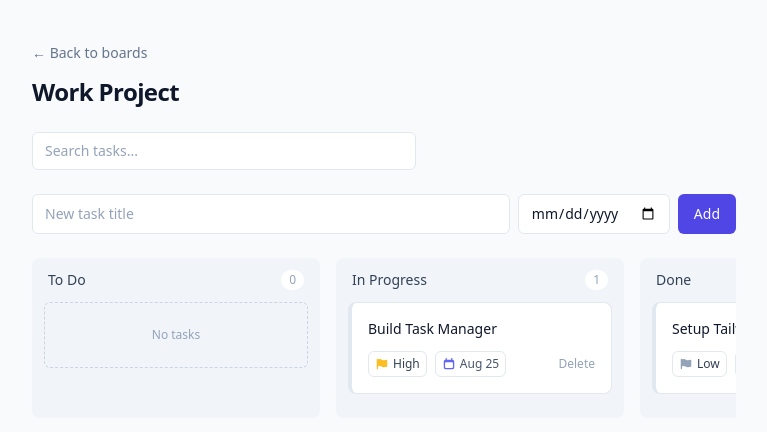
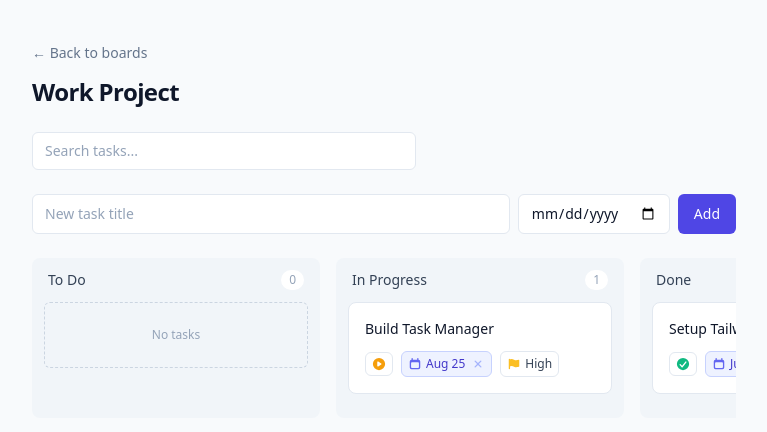
Before and after one commit to Purvjadh/TaskFlow, a React (Vite) app: page /board/1 in a window 1280 px wide. Shown: the top 432 px of the page, without its empty margins (256-1023 px from the left). Built offline with nearby package versions, Linux system fonts and the light colour scheme.

Commit message:
add start and due date features with clean UI

```diff
--- a/src/components/DatePickerField.jsx
+++ b/src/components/DatePickerField.jsx
@@ -1,45 +1,148 @@
 import { useState } from "react"
 import { DayPicker } from "react-day-picker"
-import { CalendarIcon } from "@heroicons/react/16/solid"
+import { CalendarIcon, NoSymbolIcon, XMarkIcon } from "@heroicons/react/16/solid"
 import Popover from "./Popover.jsx"
 
-function DatePickerField({ selectedDate, onDateChange }) {
-  const dateObj = selectedDate ? new Date(selectedDate) : undefined
-
-  function handleSelect(date) {
-   if (date) {
+function toISODate(date) {
   const year = date.getFullYear()
   const month = String(date.getMonth() + 1).padStart(2, "0")
   const day = String(date.getDate()).padStart(2, "0")
-    const formatted = `${year}-${month}-${day}`
+  return `${year}-${month}-${day}`
+}
+
+function formatShort(date) {
+  return date.toLocaleDateString("en-US", { month: "short", day: "numeric" })
+}
+
+function formatDisplay(date) {
+  return date.toLocaleDateString("en-US", { weekday: "short", month: "short", day: "numeric" })
+}
+
+function renderTriggerLabel(startDateObj, dateObj) {
+  if (startDateObj && dateObj) {
+    const sameMonth = startDateObj.getMonth() === dateObj.getMonth()
+    return sameMonth
+      ? `${formatShort(startDateObj)} - ${dateObj.getDate()}`
+      : `${formatShort(startDateObj)} - ${formatShort(dateObj)}`
+  }
+  if (dateObj) return formatShort(dateObj)
+  if (startDateObj) return `From ${formatShort(startDateObj)}`
+  return null
+}
+
+function DatePickerField({ selectedDate, onDateChange, startDate, onStartDateChange }) {
+  const [activeField, setActiveField] = useState("due")
+
+  const dateObj = selectedDate ? new Date(selectedDate) : undefined
+  const startDateObj = startDate ? new Date(startDate) : undefined
+
+  function handleSelect(date, close) {
+    if (!date) return
+    const formatted = toISODate(date)
+
+    if (activeField === "start") {
+      onStartDateChange(formatted)
+      setActiveField("due")
+    } else {
       onDateChange(formatted)
+      close()
     }
   }
 
-  function formatDisplay(date) {
-    return date.toLocaleDateString("en-US", { month: "short", day: "numeric" })
-  }
+  const triggerLabel = renderTriggerLabel(startDateObj, dateObj)
+  const hasAnyDate = Boolean(startDateObj || dateObj)
 
   return (
     <Popover
       trigger={
-        <button className="inline-flex items-center gap-1 px-1.5 py-1 rounded-md border border-slate-200 text-xs text-slate-600 hover:border-slate-300">
-          <CalendarIcon className={`w-3.5 h-3.5 ${dateObj ? "text-indigo-500" : "text-slate-300"}`} />
-          {dateObj && formatDisplay(dateObj)}
+        <button
+          className={`inline-flex items-center gap-1 px-1.5 py-1 rounded-md border text-xs font-medium whitespace-nowrap
+            ${hasAnyDate
+              ? "border-indigo-200 bg-indigo-50 text-indigo-700 hover:border-indigo-300"
+              : "border-slate-200 text-slate-400 hover:border-slate-300"}`}
+        >
+          <CalendarIcon className={`w-3.5 h-3.5 ${hasAnyDate ? "text-indigo-500" : "text-slate-300"}`} />
+          {triggerLabel}
+          {hasAnyDate && (
+            <XMarkIcon
+              className="w-3.5 h-3.5 ml-0.5 text-indigo-300 hover:text-red-500 cursor-pointer"
+              onClick={(e) => {
+                e.stopPropagation()
+                onDateChange(null)
+                onStartDateChange(null)
+              }}
+            />
+          )}
         </button>
       }
     >
       {(close) => (
+        <div className="w-80">
+
+          <div className="flex gap-2 p-3 border-b border-slate-100">
+
+            <div
+              onClick={() => setActiveField("start")}
+              className={`flex-1 flex items-center justify-between px-2 py-1.5 rounded-md border text-xs cursor-pointer
+                ${activeField === "start" ? "border-indigo-300 bg-indigo-50" : "border-slate-200"}`}
+            >
+              <span className={startDateObj ? "text-indigo-700 font-medium" : "text-slate-400"}>
+                {startDateObj ? formatDisplay(startDateObj) : "Start date"}
+              </span>
+              {startDateObj && (
+                <XMarkIcon
+                  className="w-3.5 h-3.5 text-slate-400 hover:text-red-500"
+                  onClick={(e) => { e.stopPropagation(); onStartDateChange(null) }}
+                />
+              )}
+            </div>
+
+            <div
+              onClick={() => setActiveField("due")}
+              className={`flex-1 flex items-center justify-between px-2 py-1.5 rounded-md border text-xs cursor-pointer
+                ${activeField === "due" ? "border-indigo-300 bg-indigo-50" : "border-slate-200"}`}
+            >
+              <span className={dateObj ? "text-indigo-700 font-medium" : "text-slate-400"}>
+                {dateObj ? formatDisplay(dateObj) : "Due date"}
+              </span>
+              {dateObj && (
+                <XMarkIcon
+                  className="w-3.5 h-3.5 text-slate-400 hover:text-red-500"
+                  onClick={(e) => { e.stopPropagation(); onDateChange(null) }}
+                />
+              )}
+            </div>
+
+          </div>
+
           <div className="p-2">
+            <p className="px-1 pb-1 text-xs font-medium text-slate-400">
+              Picking: {activeField === "start" ? "Start date" : "Due date"}
+            </p>
             <DayPicker
               mode="single"
-            selected={dateObj}
-            onSelect={(date) => {
-              handleSelect(date)
+              selected={activeField === "start" ? startDateObj : dateObj}
+              onSelect={(date) => handleSelect(date, close)}
+              className="text-sm"
+            />
+          </div>
+
+          {(dateObj || startDateObj) && (
+            <div className="border-t border-slate-100 px-2 py-1">
+              <button
+                onClick={() => {
+                  onDateChange(null)
+                  onStartDateChange(null)
                   close()
                 }}
-            className="text-sm"
-          />
+                className="w-full flex items-center gap-2 px-3 py-1.5 text-sm text-slate-500 hover:bg-slate-50 rounded"
+              >
+                <NoSymbolIcon className="w-4 h-4 text-slate-400" />
+                Clear all
+              </button>
+            </div>
+          )}
+
         </div>
       )}
     </Popover>
--- a/src/components/TaskCard.jsx
+++ b/src/components/TaskCard.jsx
@@ -1,32 +1,39 @@
-import { useContext,useState } from "react"
+
+import { useContext, useState } from "react"
 import TaskContext from "../context/TaskContext.jsx"
-import { FlagIcon } from "@heroicons/react/16/solid"
-import IconButton from "./IconButton.jsx"
+import { FlagIcon, TrashIcon } from "@heroicons/react/16/solid"
+import { CheckCircleIcon, ClockIcon, PlayCircleIcon } from "@heroicons/react/16/solid"
 import Popover from "./Popover.jsx"
 import { NoSymbolIcon } from "@heroicons/react/16/solid"
 import DatePickerField from "./DatePickerField.jsx"
 
-function TaskCard({task}){
-
-const [isEditing, setIsEditing] = useState(false)
-const [editedTitle, setEditedTitle] = useState(task.title)
-
-const{handleDelete,handlePriorityChange,handleStatusChange,handleEditTitle ,handleDueDateChange}=useContext(TaskContext)
+const STATUS_OPTIONS = [
+  { label: "To Do", icon: ClockIcon, color: "text-slate-400" },
+  { label: "In Progress", icon: PlayCircleIcon, color: "text-amber-500" },
+  { label: "Done", icon: CheckCircleIcon, color: "text-emerald-500" },
+]
 
 const PRIORITY_OPTIONS = [
-
   { label: "Urgent", color: "text-red-400" },
   { label: "High", color: "text-amber-400" },
   { label: "Normal", color: "text-blue-400" },
   { label: "Low", color: "text-slate-400" },
-
 ]
 
-// function getPriorityStyles(priority) {
-//   if (priority === "High") return { badge: "bg-red-50 text-red-700" }
-//   if (priority === "Medium") return { badge: "bg-amber-50 text-amber-700"}
-//   return { badge: "bg-emerald-50 text-emerald-700" }
-//   }
+const PILL = "inline-flex items-center gap-1 px-1.5 py-1 rounded-md border border-slate-200 text-xs text-slate-700 hover:border-slate-300 whitespace-nowrap"
+
+function TaskCard({ task }) {
+  const [isEditing, setIsEditing] = useState(false)
+  const [editedTitle, setEditedTitle] = useState(task.title)
+
+  const {
+    handleDelete,
+    handlePriorityChange,
+    handleStatusChange,
+    handleEditTitle,
+    handleDueDateChange,
+    handleStartDateChange
+  } = useContext(TaskContext)
 
   function isOverdue() {
     if (!task.dueDate) return false
@@ -41,11 +48,19 @@ const PRIORITY_OPTIONS = [
   }
 
   const currentPriority = PRIORITY_OPTIONS.find((p) => p.label === task.priority)
+  const currentStatus = STATUS_OPTIONS.find((s) => s.label === task.status) || STATUS_OPTIONS[0]
+  const StatusIcon = currentStatus.icon
 
-  //const priorityStyles = getPriorityStyles(task.priority)
+  return (
+    <div className="group relative bg-white border border-slate-200 rounded-lg p-4 mb-3 hover:shadow-sm transition-shadow">
 
-    return(
-         <div className={`bg-white border border-slate-200 border-l-4  rounded-lg p-4 mb-3`}>
+      <button
+        onClick={() => handleDelete(task.id)}
+        title="Delete task"
+        className="absolute top-3 right-3 p-1 rounded text-slate-300 hover:text-red-500 hover:bg-red-50 transition-colors opacity-0 group-hover:opacity-100"
+      >
+        <TrashIcon className="w-4 h-4" />
+      </button>
 
       {isEditing ? (
         <input
@@ -55,41 +70,57 @@ const PRIORITY_OPTIONS = [
           onBlur={handleSaveEdit}
           onKeyDown={(e) => e.key === "Enter" && handleSaveEdit()}
           autoFocus
-            className="text-sm font-medium text-slate-900 border border-indigo-300 rounded px-2 py-1 w-full focus:outline-none focus:ring-1 focus:ring-indigo-500"
+          className="text-sm font-medium text-slate-900 border border-indigo-300 rounded px-2 py-1 w-full pr-6 focus:outline-none focus:ring-1 focus:ring-indigo-500"
         />
       ) : (
         <h3
           onClick={() => setIsEditing(true)}
-            className="text-sm font-medium text-slate-900 cursor-pointer hover:text-indigo-600"
+          className="text-sm font-medium text-slate-900 cursor-pointer hover:text-indigo-600 pr-6"
         >
           {task.title}
         </h3>
       )}
 
-
-
-        {/* <span className={`inline-block text-xs font-medium px-2 py-0.5 rounded mt-2 ${priorityStyles.badge}`}>
-             {task.priority}
-        </span> */}
-
-
-
-
-        <div className="flex items-center gap-2 mt-3">
-        {/* <select
-            value={task.status}
-            onChange={(e) => handleStatusChange(task.id,e.target.value) }
-            className="text-xs border border-slate-200 rounded px-2 py-1 text-slate-700 focus:outline-none focus:ring-1 focus:ring-indigo-500"
-            >
-            <option value="To Do">To Do</option>
-            <option value="In Progress">In Progress</option>
-            <option value="Done">Done</option>
-        </select> */}
-
+      <div className="flex items-center gap-2 mt-3 flex-wrap">
 
         <Popover
           trigger={
-            <button className="inline-flex items-center gap-1  px-1.5 py-1  rounded-md border border-slate-200 text-xs text-slate-700 hover:border-slate-300">
+            <button className={PILL}>
+              <StatusIcon className={`w-3.5 h-3.5 ${currentStatus.color}`} />
+            </button>
+          }
+        >
+          {(close) => (
+            <div className="w-40 py-1">
+              <p className="px-3 py-1.5 text-xs font-medium text-slate-400">Status</p>
+              {STATUS_OPTIONS.map((option) => {
+                const OptIcon = option.icon
+                return (
+                  <button
+                    key={option.label}
+                    onClick={() => { handleStatusChange(task.id, option.label); close() }}
+                    className="w-full flex items-center gap-2 px-3 py-1.5 text-sm text-slate-700 hover:bg-slate-50"
+                  >
+                    <OptIcon className={`w-4 h-4 ${option.color}`} />
+                    {option.label}
+                    {task.status === option.label && <span className="ml-auto text-indigo-600">✓</span>}
+                  </button>
+                )
+              })}
+            </div>
+          )}
+        </Popover>
+
+        <DatePickerField
+          selectedDate={task.dueDate}
+          onDateChange={(newDate) => handleDueDateChange(task.id, newDate)}
+          startDate={task.startDate}
+          onStartDateChange={(newDate) => handleStartDateChange(task.id, newDate)}
+        />
+
+        <Popover
+          trigger={
+            <button className={PILL}>
               <FlagIcon className={`w-3.5 h-3.5 ${currentPriority ? currentPriority.color : "text-slate-300"}`} />
               {currentPriority && task.priority}
             </button>
@@ -101,53 +132,29 @@ const PRIORITY_OPTIONS = [
               {PRIORITY_OPTIONS.map((option) => (
                 <button
                   key={option.label}
-                  onClick={() => {
-                    handlePriorityChange(task.id, option.label)
-                    close()
-                  }}
+                  onClick={() => { handlePriorityChange(task.id, option.label); close() }}
                   className="w-full flex items-center gap-2 px-3 py-1.5 text-sm text-slate-700 hover:bg-slate-50"
                 >
                   <FlagIcon className={`w-4 h-4 ${option.color}`} />
                   {option.label}
-                  {task.priority === option.label && (
-                    <span className="ml-auto text-indigo-600">✓</span>
-                  )}
+                  {task.priority === option.label && <span className="ml-auto text-indigo-600">✓</span>}
                 </button>
               ))}
-
-
               <div className="border-t border-slate-100 mt-1 pt-1">
                 <button
-                onClick={() => {
-                  handlePriorityChange(task.id, "")
-                  close()
-                }}
+                  onClick={() => { handlePriorityChange(task.id, ""); close() }}
                   className="w-full flex items-center gap-2 px-3 py-1.5 text-sm text-slate-500 hover:bg-slate-50"
                 >
                   <NoSymbolIcon className="w-4 h-4 text-slate-400" />
                   Clear
                 </button>
               </div>
-
-
             </div>
           )}
         </Popover>
-
-        <DatePickerField
-          selectedDate={task.dueDate}
-          onDateChange={(newDate) => handleDueDateChange(task.id, newDate)}
-
-        />
-
-        <button onClick={() => handleDelete(task.id)} className="ml-auto text-xs text-slate-400 hover:text-red-600 transition-colors">
-          Delete
-        </button>
       </div>
-
     </div>
   )
-
 }
 
 export default TaskCard
--- a/src/context/TaskContext.jsx
+++ b/src/context/TaskContext.jsx
@@ -1,16 +1,132 @@
+// import { createContext } from "react";
+// import { useState,useEffect } from "react";
+// const TaskContext=createContext(null)
+
+
+
+// export function TaskProvider({ children }) {
+//   const [tasks, setTasks] = useState(() => {
+//     const saved = localStorage.getItem("taskflow-tasks")
+//     return saved ? JSON.parse(saved) : [
+//       { id: 1, title: "Learn React Hooks", status: "To Do", priority: "Medium", dueDate: "2026-08-05",startDate: "", boardId: 2},
+//       { id: 2, title: "Build Task Manager", status: "In Progress", priority: "High", dueDate: "2026-08-25", startDate: "", boardId: 1 },
+//       { id: 3, title: "Setup Tailwind", status: "Done", priority: "Low", dueDate: "2026-07-20",startDate: "", boardId: 1 },
+//     ]
+//   })
+
+// const STATUSES = ["To Do", "In Progress", "Done"]
+
+//   const [boards, setBoards] = useState(() => {
+//     const saved = localStorage.getItem("taskflow-boards")
+//     return saved ? JSON.parse(saved) : [
+//       { id: 1, name: "Work Project" },
+//       { id: 2, name: "Personal" },
+//     ]
+//   })
+
+//   useEffect(() => {
+//   localStorage.setItem("taskflow-tasks", JSON.stringify(tasks))
+// }, [tasks])
+
+// useEffect(() => {
+//   localStorage.setItem("taskflow-boards", JSON.stringify(boards))
+// }, [boards])
+
+//   function handleDelete(taskId) {
+//     setTasks(tasks.filter((task) => task.id !== taskId))
+//   }
+
+
+//   function handleAdd(title,newDueDate,boardId){
+//      const newTask = {
+//       id: Date.now(),
+//       title: title,
+//       status: "To Do",
+//       priority:"Medium",
+//       dueDate:newDueDate,
+//       startDate: "",
+//       boardId:boardId
+//     }
+
+//     setTasks([...tasks,newTask])
+
+
+//   }
+
+//   function handleStartDateChange(taskId, newDate) {
+//   setTasks(tasks.map((task) => task.id === taskId ? { ...task, startDate: newDate } : task))
+// }
+
+
+//   function handleStatusChange(taskId,newStatus){
+//     setTasks(tasks.map((task) => task.id === taskId ? {...task,status:newStatus}: task ))
+//   }
+
+
+//   function handlePriorityChange(taskId,newPriority){
+//     setTasks(
+//       tasks.map((task) => (
+//         task.id === taskId ? {...task,priority:newPriority}:task
+//       ))
+//     )
+//   }
+
+//   function handleAddBoard(boardName) {
+//   const newBoard = { id: Date.now(), name: boardName }
+//   setBoards([...boards, newBoard])
+// }
+
+// function handleEditTitle(taskId, newTitle) {
+//   setTasks(tasks.map((task) => task.id === taskId ? { ...task, title: newTitle } : task))
+// }
+
+// function handleDeleteBoard(boardId) {
+//   setBoards(boards.filter((board) => board.id !== boardId))
+//   setTasks(tasks.filter((task) => task.boardId !== boardId))
+// }
+
+// function handleDueDateChange(taskId, newDate) {
+//   setTasks(tasks.map((task) => task.id === taskId ? { ...task, dueDate: newDate } : task))
+// }
+
+
+
+//   const value = {
+//     tasks,
+//     boards,
+//     handleDelete,
+//     handleAdd,
+//     handleStatusChange,
+//     handlePriorityChange,
+//     handleAddBoard,
+//     handleEditTitle,
+//     handleDeleteBoard,
+//      handleDueDateChange,
+//       handleStartDateChange,
+//     STATUSES
+//   }
+
+//   return (
+//     <TaskContext.Provider value={value}>
+//       {children}
+//     </TaskContext.Provider>
+//   )
+// }
+
+// export default TaskContext
+
+
 import { createContext } from "react";
 import { useState,useEffect } from "react";
 const TaskContext=createContext(null)
-
-
 
 export function TaskProvider({ children }) {
   const [tasks, setTasks] = useState(() => {
     const saved = localStorage.getItem("taskflow-tasks")
     return saved ? JSON.parse(saved) : [
-      { id: 1, title: "Learn React Hooks", status: "To Do", priority: "Medium", dueDate: "2026-08-05", boardId: 2 },
-      { id: 2, title: "Build Task Manager", status: "In Progress", priority: "High", dueDate: "2026-08-25", boardId: 1 },
-      { id: 3, title: "Setup Tailwind", status: "Done", priority: "Low", dueDate: "2026-07-20", boardId: 1 },
+      { id: 1, title: "Learn React Hooks", status: "To Do", priority: "Medium", startDate: null, dueDate: "2026-08-05", boardId: 2 },
+      { id: 2, title: "Build Task Manager", status: "In Progress", priority: "High", startDate: null, dueDate: "2026-08-25", boardId: 1 },
+      { id: 3, title: "Setup Tailwind", status: "Done", priority: "Low", startDate: null, dueDate: "2026-07-20", boardId: 1 },
     ]
   })
 
@@ -33,7 +149,7 @@ useEffect(() => {
 }, [boards])
 
   function handleDelete(taskId) {
-    setTasks(tasks.filter((task) => task.id !== taskId))
+    setTasks((prevTasks) => prevTasks.filter((task) => task.id !== taskId))
   }
 
 
@@ -43,24 +159,25 @@ useEffect(() => {
       title: title,
       status: "To Do",
       priority:"Medium",
+      startDate: null,
       dueDate:newDueDate,
       boardId:boardId
     }
 
-    setTasks([...tasks,newTask])
+    setTasks((prevTasks) => [...prevTasks,newTask])
 
 
   }
 
 
   function handleStatusChange(taskId,newStatus){
-    setTasks(tasks.map((task) => task.id === taskId ? {...task,status:newStatus}: task ))
+    setTasks((prevTasks) => prevTasks.map((task) => task.id === taskId ? {...task,status:newStatus}: task ))
   }
 
 
   function handlePriorityChange(taskId,newPriority){
     setTasks(
-      tasks.map((task) => (
+      (prevTasks) => prevTasks.map((task) => (
         task.id === taskId ? {...task,priority:newPriority}:task
       ))
     )
@@ -72,16 +189,20 @@ useEffect(() => {
 }
 
 function handleEditTitle(taskId, newTitle) {
-  setTasks(tasks.map((task) => task.id === taskId ? { ...task, title: newTitle } : task))
+  setTasks((prevTasks) => prevTasks.map((task) => task.id === taskId ? { ...task, title: newTitle } : task))
 }
 
 function handleDeleteBoard(boardId) {
   setBoards(boards.filter((board) => board.id !== boardId))
-  setTasks(tasks.filter((task) => task.boardId !== boardId))
+  setTasks((prevTasks) => prevTasks.filter((task) => task.boardId !== boardId))
 }
 
 function handleDueDateChange(taskId, newDate) {
-  setTasks(tasks.map((task) => task.id === taskId ? { ...task, dueDate: newDate } : task))
+  setTasks((prevTasks) => prevTasks.map((task) => task.id === taskId ? { ...task, dueDate: newDate } : task))
+}
+
+function handleStartDateChange(taskId, newDate) {
+  setTasks((prevTasks) => prevTasks.map((task) => task.id === taskId ? { ...task, startDate: newDate } : task))
 }
 
   const value = {
@@ -95,6 +216,7 @@ function handleDueDateChange(taskId, newDate) {
     handleEditTitle,
     handleDeleteBoard,
      handleDueDateChange,
+     handleStartDateChange,
     STATUSES
   }
 
```
Lines whose indentation alone changed are shown as unchanged.
